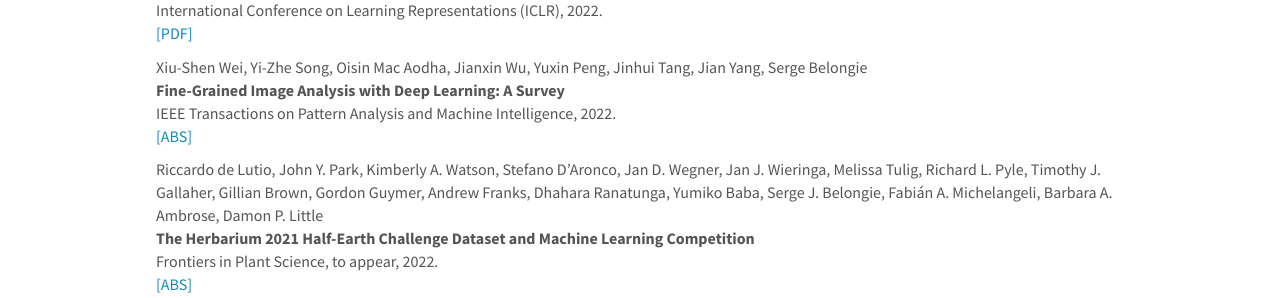
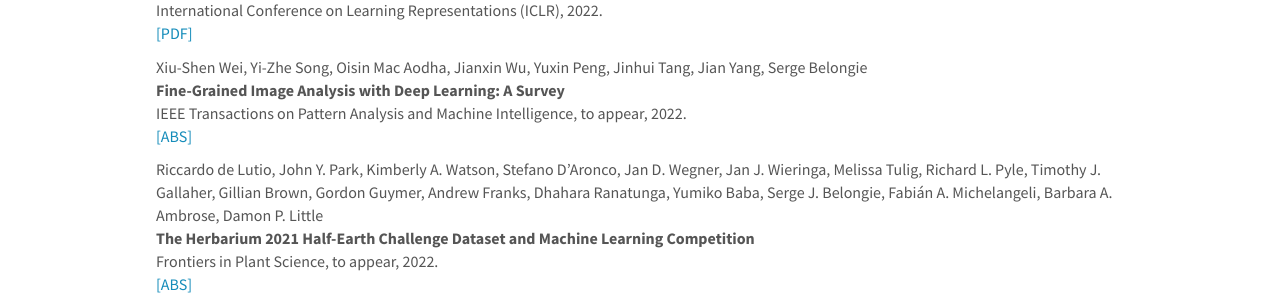
Before and after one commit to BelongieLab/belongielab.github.io, a Jekyll site: the page built from _pages/publications.md, in a window 1280 px wide and 900 px high. Shown: the part 317-615 px from the top of the window. Built offline with Jekyll 4.4.1, drawn with Linux system fonts in a browser that asks for light colours; nearby versions of some CDN libraries.

Commit message:
Update publist.yml

```diff
--- a/_data/publist.yml
+++ b/_data/publist.yml
@@ -9,7 +9,7 @@
   venue: 'International Conference on Learning Representations (ICLR), '
   year: '2022'
 - author: "Xiu-Shen Wei, Yi-Zhe Song, Oisin Mac Aodha, Jianxin Wu, Yuxin Peng, Jinhui Tang, Jian Yang, Serge Belongie"
-  journal: 'IEEE Transactions on Pattern Analysis and Machine Intelligence, to appear'
+  journal: 'IEEE Transactions on Pattern Analysis and Machine Intelligence'
   keywords: ''
   link:
     display: ABS
@@ -17,7 +17,7 @@
   pub_type: article
   ref: Wei2022
   title: "Fine-Grained Image Analysis with Deep Learning: A Survey"
-  venue: 'IEEE Transactions on Pattern Analysis and Machine Intelligence, '
+  venue: 'IEEE Transactions on Pattern Analysis and Machine Intelligence, to appear,'
   year: '2022'
 - author: "Riccardo de Lutio, John Y. Park, Kimberly A. Watson, Stefano D'Aronco, Jan D. Wegner, Jan J. Wieringa, Melissa Tulig, Richard L. Pyle, Timothy J. Gallaher, Gillian Brown, Gordon Guymer, Andrew Franks, Dhahara Ranatunga, Yumiko Baba, Serge J. Belongie, Fabi\xE1n A. Michelangeli, Barbara A. Ambrose, Damon P. Little"
   date: '2022-09-30'
```
